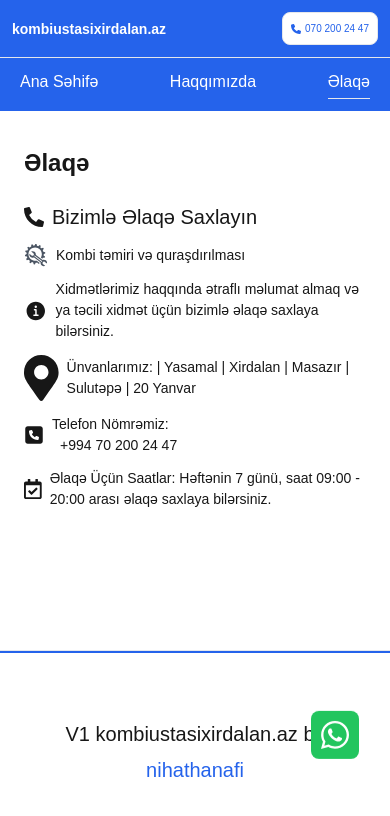
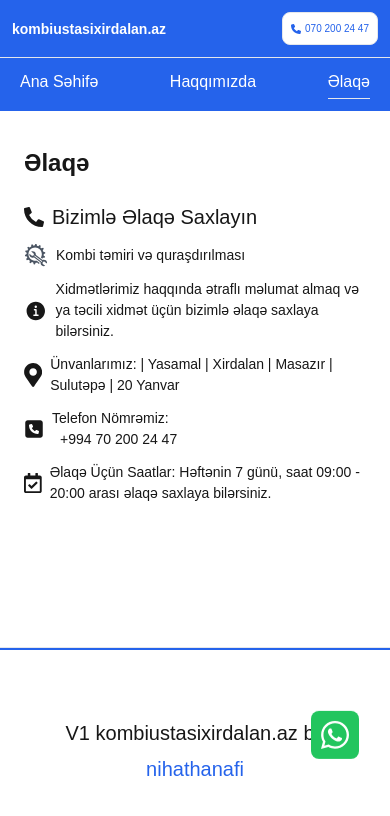
Before and after one commit to Nihat774/Kombi-Servis, a Next.js app: page /contact in a window 390 px wide. Shown: the top 816 px of the page. Built offline with nearby package versions, Linux system fonts and the light colour scheme.

Commit message:
made icon

```diff
--- a/src/app/contact/page.jsx
+++ b/src/app/contact/page.jsx
@@ -37,7 +37,7 @@ function Contact() {
             </p>
           </div>
           <div className="flex items-center gap-2">
-          <FaMapMarkerAlt className="text-5xl md:text-2xl"/>
+          <FaMapMarkerAlt className="text-2xl"/>
             <p className="text-[14px] md:text-xl font-medium">
               Ünvanlarımız:  | Yasamal | Xirdalan | Masazır | Sulutəpə | 20 Yanvar
             </p>
```
